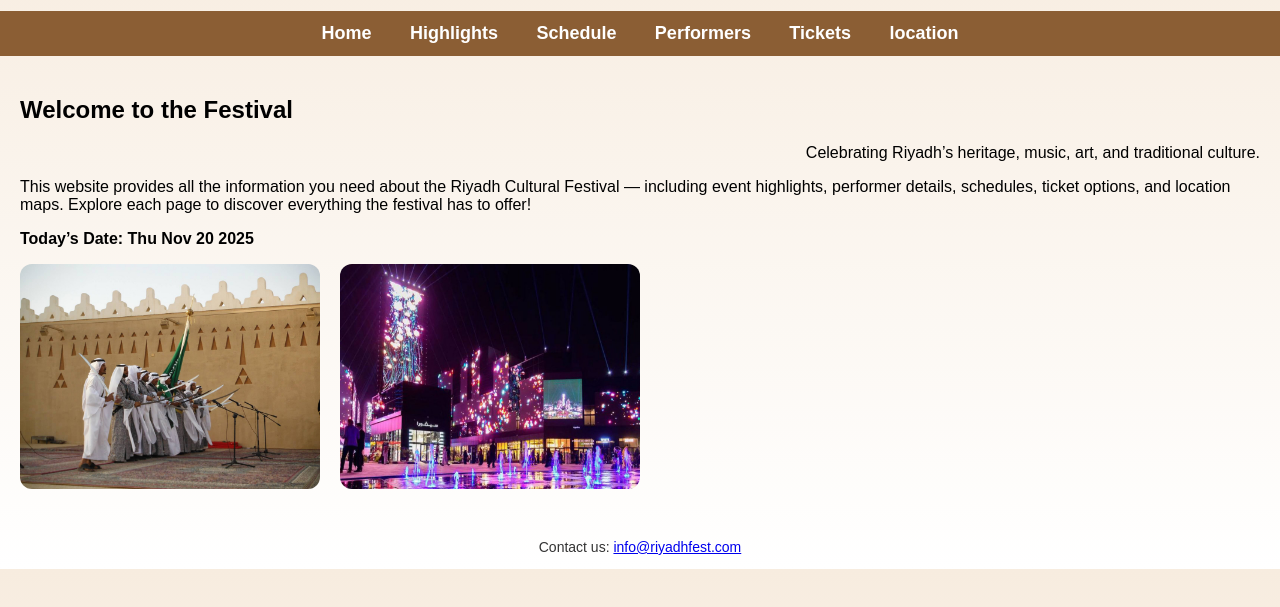
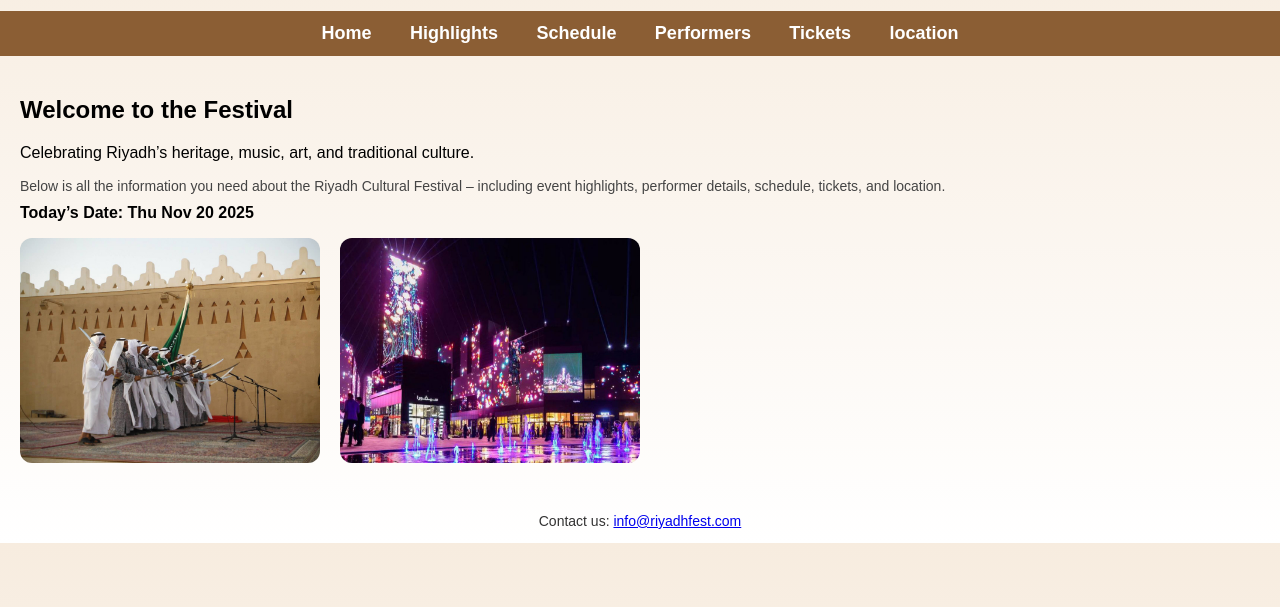
Before and after one commit to Wasan566/riyadh-festival-website, a plain HTML site: page index.html in a window 1280 px wide. Shown: the part 89-696 px from the top of the page. Drawn offline with Linux system fonts and the light colour scheme.

Commit message:
Update index.html

```diff
--- a/index.html
+++ b/index.html
@@ -26,11 +26,14 @@
 
 <section>
     <h2>Welcome to the Festival</h2>
-    <p class="right">Celebrating Riyadh’s heritage, music, art, and traditional culture.</p>
-    <p class="intro-text">
-    This website provides all the information you need about the Riyadh Cultural Festival — including event highlights, performer details, schedules, ticket options, and location maps. Explore each page to discover everything the festival has to offer!
+<p class="intro-text">Celebrating Riyadh’s heritage, music, art, and traditional culture.</p>
+
+<p style="font-size:14px; color:#444; margin-bottom:10px;">
+    Below is all the information you need about the Riyadh Cultural Festival –
+    including event highlights, performer details, schedule, tickets, and location.
 </p>
-    <p id="current-date" style="font-weight:bold; margin-top:10px;"></p>
+
+<p id="current-date" style="font-weight:bold; margin-top:10px;"></p>
     <div style="display: flex; gap: 20px; margin-top: 10px;">
         <img src="images/Ardaa.jpg"
              alt="Ardah Performance"
```
